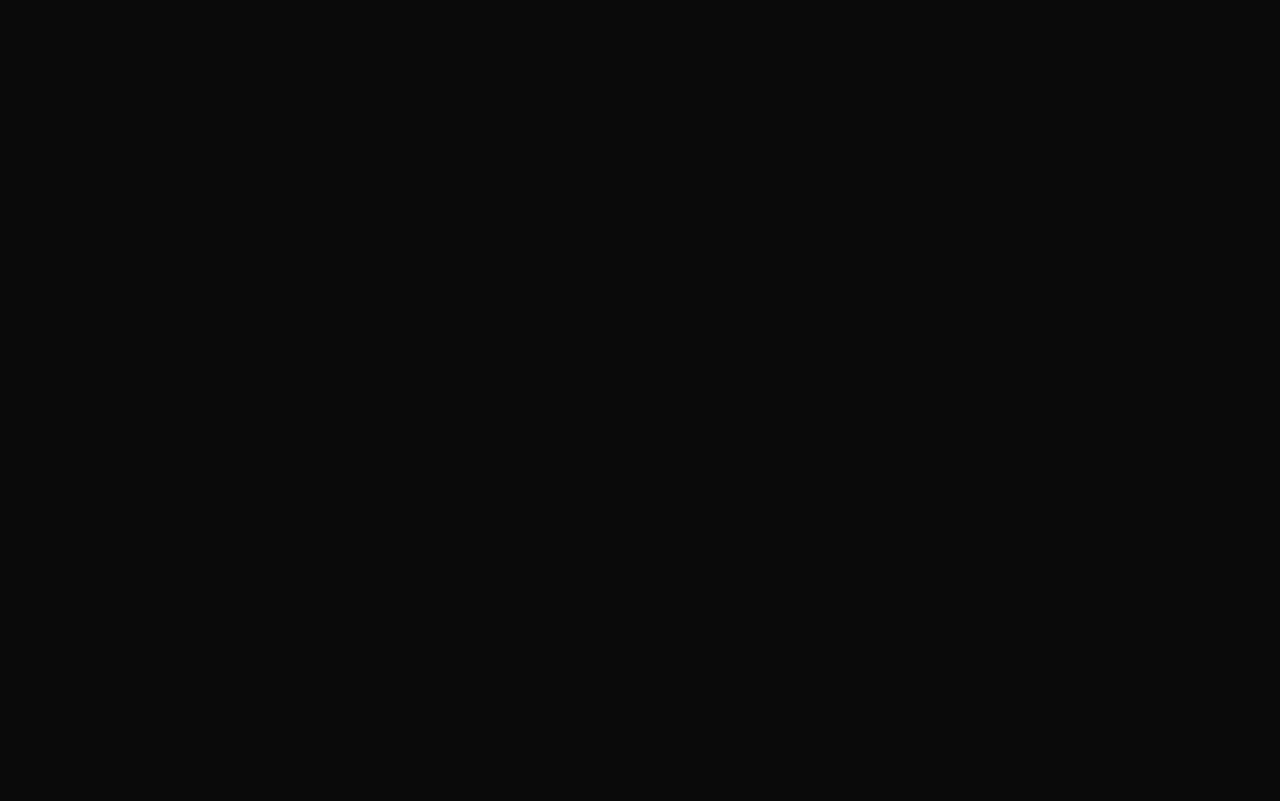
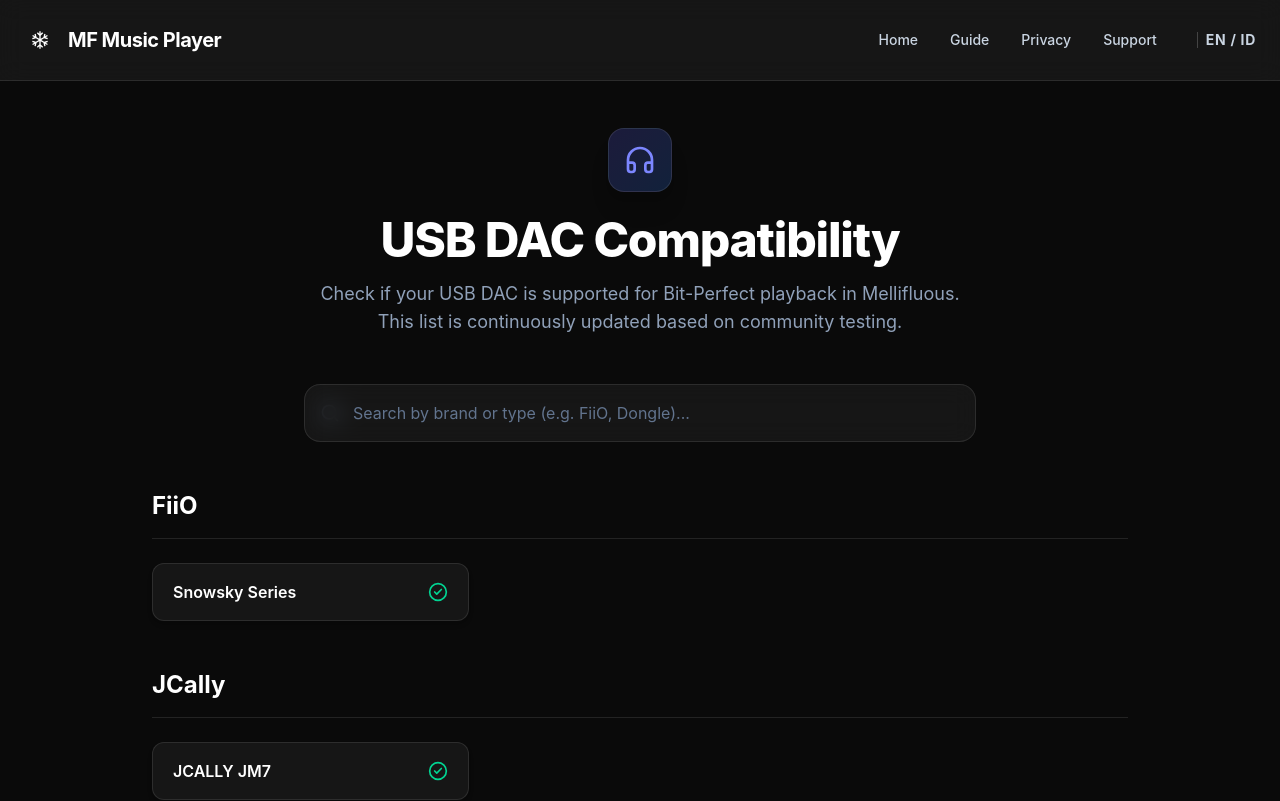
Before and after one commit to Lasteinsa/mf-web, a React (Vite) app: page /usb-dacs in a window 1280 px wide. Before the commit this address had no page. Shown: the top 801 px of the page. Built offline with nearby package versions, Linux system fonts and the light colour scheme.

Commit message:
add usb compatibility

```diff
--- /dev/null
+++ b/public/data/usb_dac_status.json
@@ -0,0 +1,6 @@
+[
+  { "brand": "FiiO", "type": "Snowsky Series", "status": "working" },
+  { "brand": "JCally", "type": "JCALLY JM7", "status": "working" },
+  { "brand": "Tancjim", "type": "Tanchjim Fission DSP", "status": "working" },
+  { "brand": "Tangzu", "type": "Long Zhong Dui (LZD)", "status": "notworking" }
+]
--- a/src/components/footer/index.tsx
+++ b/src/components/footer/index.tsx
@@ -81,6 +81,12 @@ const Footer = () => {
             >
               Contributors
             </Link>
+            <Link
+              to="/usb-dacs"
+              className="text-sm font-medium text-slate-400 transition-colors hover:text-white"
+            >
+              USB DACs
+            </Link>
           </div>
           <p className="text-sm text-slate-500">{t("footer.copyright")}</p>
         </div>
--- /dev/null
+++ b/src/pages/usb-dacs/index.tsx
@@ -0,0 +1,139 @@
+import { useState, useMemo } from "react";
+import { motion, AnimatePresence } from "framer-motion";
+import { Search, CheckCircle2, XCircle, Headphones } from "lucide-react";
+
+import { UsbDacRepository } from "../../repositories/usb-dac-repository";
+
+const UsbDacs = () => {
+  const [searchQuery, setSearchQuery] = useState("");
+
+  const dacs = useMemo(() => {
+    if (searchQuery.trim() === "") {
+      return UsbDacRepository.getAll();
+    }
+    return UsbDacRepository.search(searchQuery);
+  }, [searchQuery]);
+
+  const groupedDacs = useMemo(() => {
+    const groups: Record<string, typeof dacs> = {};
+    dacs.forEach((dac) => {
+      if (!groups[dac.brand]) {
+        groups[dac.brand] = [];
+      }
+      groups[dac.brand].push(dac);
+    });
+    // Sort brands alphabetically
+    return Object.keys(groups)
+      .sort()
+      .reduce(
+        (acc, key) => {
+          acc[key] = groups[key];
+          return acc;
+        },
+        {} as Record<string, typeof dacs>,
+      );
+  }, [dacs]);
+
+  return (
+    <div className="container mx-auto max-w-5xl px-6 pt-32 pb-16">
+      <motion.div
+        initial={{ opacity: 0, y: 20 }}
+        animate={{ opacity: 1, y: 0 }}
+        transition={{ duration: 0.6 }}
+        className="mb-12 text-center"
+      >
+        <div className="mb-6 inline-flex h-16 w-16 items-center justify-center rounded-2xl border border-white/10 bg-linear-to-br from-indigo-500/20 to-blue-500/20 shadow-xl">
+          <Headphones className="h-8 w-8 text-indigo-400" />
+        </div>
+        <h1 className="mb-4 text-4xl font-extrabold tracking-tight text-white md:text-5xl">
+          USB DAC Compatibility
+        </h1>
+        <p className="mx-auto max-w-2xl text-lg text-slate-400">
+          Check if your USB DAC is supported for Bit-Perfect playback in
+          Mellifluous. This list is continuously updated based on community
+          testing.
+        </p>
+      </motion.div>
+
+      {/* Search Bar */}
+      <motion.div
+        initial={{ opacity: 0, y: 10 }}
+        animate={{ opacity: 1, y: 0 }}
+        transition={{ duration: 0.4, delay: 0.1 }}
+        className="mb-12"
+      >
+        <div className="relative mx-auto max-w-2xl">
+          <div className="pointer-events-none absolute inset-y-0 left-0 flex items-center pl-4">
+            <Search className="h-5 w-5 text-slate-500" />
+          </div>
+          <input
+            type="text"
+            className="w-full rounded-2xl border border-white/10 bg-white/5 py-4 pr-4 pl-12 text-white placeholder-slate-500 backdrop-blur-md transition-all focus:border-indigo-500/50 focus:bg-white/10 focus:ring-2 focus:ring-indigo-500/20 focus:outline-hidden"
+            placeholder="Search by brand or type (e.g. FiiO, Dongle)..."
+            value={searchQuery}
+            onChange={(e) => setSearchQuery(e.target.value)}
+          />
+        </div>
+      </motion.div>
+
+      {/* Results */}
+      <div>
+        <AnimatePresence mode="popLayout">
+          {Object.keys(groupedDacs).length > 0 ? (
+            Object.entries(groupedDacs).map(([brand, brandDacs]) => (
+              <motion.div
+                key={brand}
+                layout
+                initial={{ opacity: 0, y: 20 }}
+                animate={{ opacity: 1, y: 0 }}
+                exit={{ opacity: 0, scale: 0.95 }}
+                transition={{ duration: 0.4 }}
+                className="mb-12"
+              >
+                <h2 className="mb-6 border-b border-white/10 pb-4 text-2xl font-bold text-white">
+                  {brand}
+                </h2>
+                <div className="grid grid-cols-1 gap-3 md:grid-cols-2 lg:grid-cols-3">
+                  {brandDacs.map((dac) => (
+                    <motion.div
+                      layout
+                      key={`${dac.brand}-${dac.type}`}
+                      initial={{ opacity: 0, x: -20 }}
+                      animate={{ opacity: 1, x: 0 }}
+                      exit={{ opacity: 0, x: -20 }}
+                      transition={{ duration: 0.2 }}
+                      className="group flex items-center justify-between gap-4 rounded-xl border border-white/10 bg-white/5 px-5 py-4 shadow-md transition-all hover:bg-white/10"
+                    >
+                      <p className="font-semibold whitespace-nowrap text-white">
+                        {dac.type}
+                      </p>
+                      <div className="flex shrink-0 items-center">
+                        {dac.status === "working" ? (
+                          <CheckCircle2 className="h-5 w-5 text-emerald-400" />
+                        ) : (
+                          <XCircle className="h-5 w-5 text-rose-400" />
+                        )}
+                      </div>
+                    </motion.div>
+                  ))}
+                </div>
+              </motion.div>
+            ))
+          ) : (
+            <motion.div
+              initial={{ opacity: 0 }}
+              animate={{ opacity: 1 }}
+              className="py-12 text-center"
+            >
+              <p className="text-lg text-slate-500">
+                No USB DACs found matching "{searchQuery}".
+              </p>
+            </motion.div>
+          )}
+        </AnimatePresence>
+      </div>
+    </div>
+  );
+};
+
+export default UsbDacs;
--- /dev/null
+++ b/src/repositories/usb-dac-repository.ts
@@ -0,0 +1,21 @@
+import dacData from "../../public/data/usb_dac_status.json";
+
+export interface UsbDac {
+  brand: string;
+  type: string;
+  status: "working" | "not working";
+}
+
+export const UsbDacRepository = {
+  getAll: (): UsbDac[] => {
+    return dacData as UsbDac[];
+  },
+  search: (query: string): UsbDac[] => {
+    const lowerQuery = query.toLowerCase();
+    return (dacData as UsbDac[]).filter(
+      (dac) =>
+        dac.brand.toLowerCase().includes(lowerQuery) ||
+        dac.type.toLowerCase().includes(lowerQuery),
+    );
+  },
+};
--- a/src/routes/index.tsx
+++ b/src/routes/index.tsx
@@ -10,6 +10,7 @@ const ClosedTesting = lazy(() => import("../pages/closed-testing"));
 const Donate = lazy(() => import("../pages/donate"));
 const Supporters = lazy(() => import("../pages/supporters"));
 const Contributors = lazy(() => import("../pages/contributors"));
+const UsbDacs = lazy(() => import("../pages/usb-dacs"));
 
 const GuideIndex = lazy(() => import("../pages/guide/guide-index"));
 const GettingStarted = lazy(() => import("../pages/guide/getting-started"));
@@ -49,6 +50,7 @@ export default function AppRoutes() {
         { path: "donate", element: <Donate /> },
         { path: "supporters", element: <Supporters /> },
         { path: "contributors", element: <Contributors /> },
+        { path: "usb-dacs", element: <UsbDacs /> },
       ],
     },
   ]);
```
